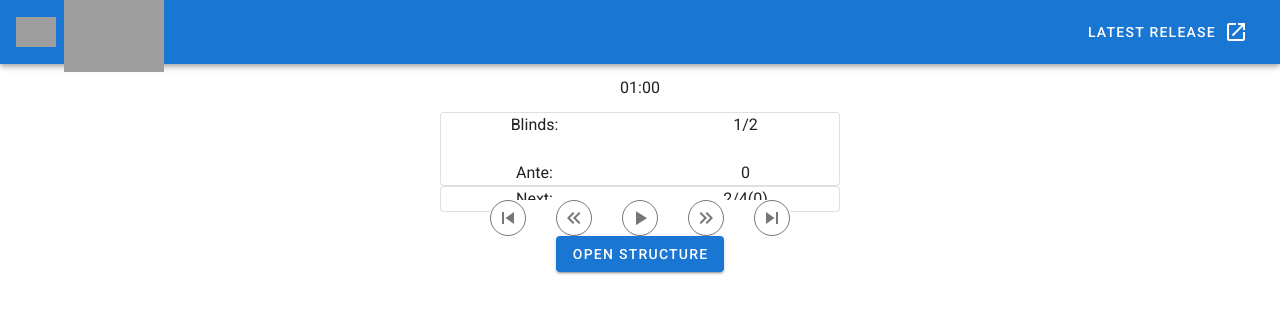
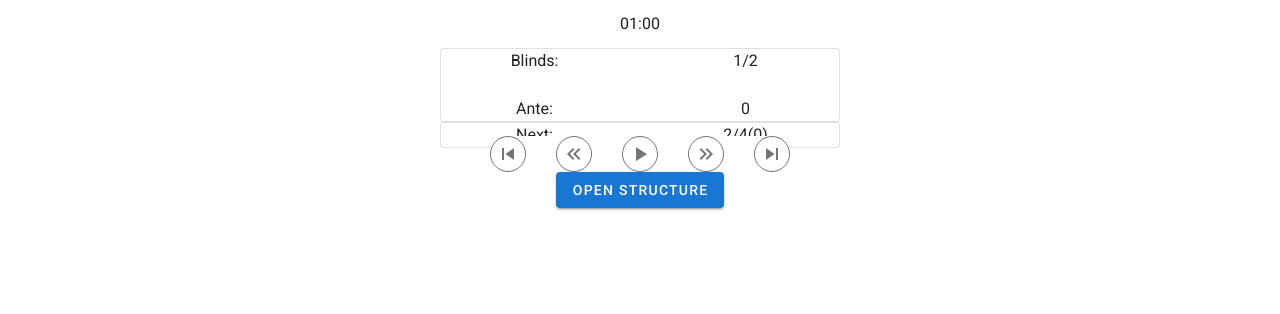
Before and after one commit to almond32o/BlindTimer, a Vue app: page / in a window 1280 px wide. Shown: the top 314 px of the page. Built offline with nearby package versions, Linux system fonts and the light colour scheme; grey boxes are pictures that could not be loaded.

Commit message:
Install electron-builder

```diff
--- a/src/App.vue
+++ b/src/App.vue
@@ -1,41 +1,5 @@
 <template>
   <v-app>
-    <v-app-bar
-      app
-      color="primary"
-      dark
-    >
-      <div class="d-flex align-center">
-        <v-img
-          alt="Vuetify Logo"
-          class="shrink mr-2"
-          contain
-          src="https://cdn.vuetifyjs.com/images/logos/vuetify-logo-dark.png"
-          transition="scale-transition"
-          width="40"
-        />
-
-        <v-img
-          alt="Vuetify Name"
-          class="shrink mt-1 hidden-sm-and-down"
-          contain
-          min-width="100"
-          src="https://cdn.vuetifyjs.com/images/logos/vuetify-name-dark.png"
-          width="100"
-        />
-      </div>
-
-      <v-spacer></v-spacer>
-
-      <v-btn
-        href="https://github.com/vuetifyjs/vuetify/releases/latest"
-        target="_blank"
-        text
-      >
-        <span class="mr-2">Latest Release</span>
-        <v-icon>mdi-open-in-new</v-icon>
-      </v-btn>
-    </v-app-bar>
     <v-main>
       <Timer :blinds="blinds"/>
       <v-row justify="center">
@@ -104,3 +68,9 @@ export default Vue.extend({
   }
 });
 </script>
+
+<style lang="scss">
+::-webkit-scrollbar {
+  display: none;
+}
+</style>
--- a/src/components/Timer.vue
+++ b/src/components/Timer.vue
@@ -68,7 +68,6 @@ export default Vue.extend({
     return {
       innerLevel: 0,
       sec: 0,
-      timerObj: 0,
       isActive: false
     }
   },
@@ -135,7 +134,7 @@ export default Vue.extend({
     }
   },
   mounted(): void {
-    this.timerObj = setInterval(this.count, 100);
+    setInterval(this.count, 100);
     this.resetTime();
   }
 });
```
Also changed, not shown: package.json (+10 -1 lines), src/background.ts (added, +80 -0 lines), 2 other files (tests, documents, lock files or other folders).
